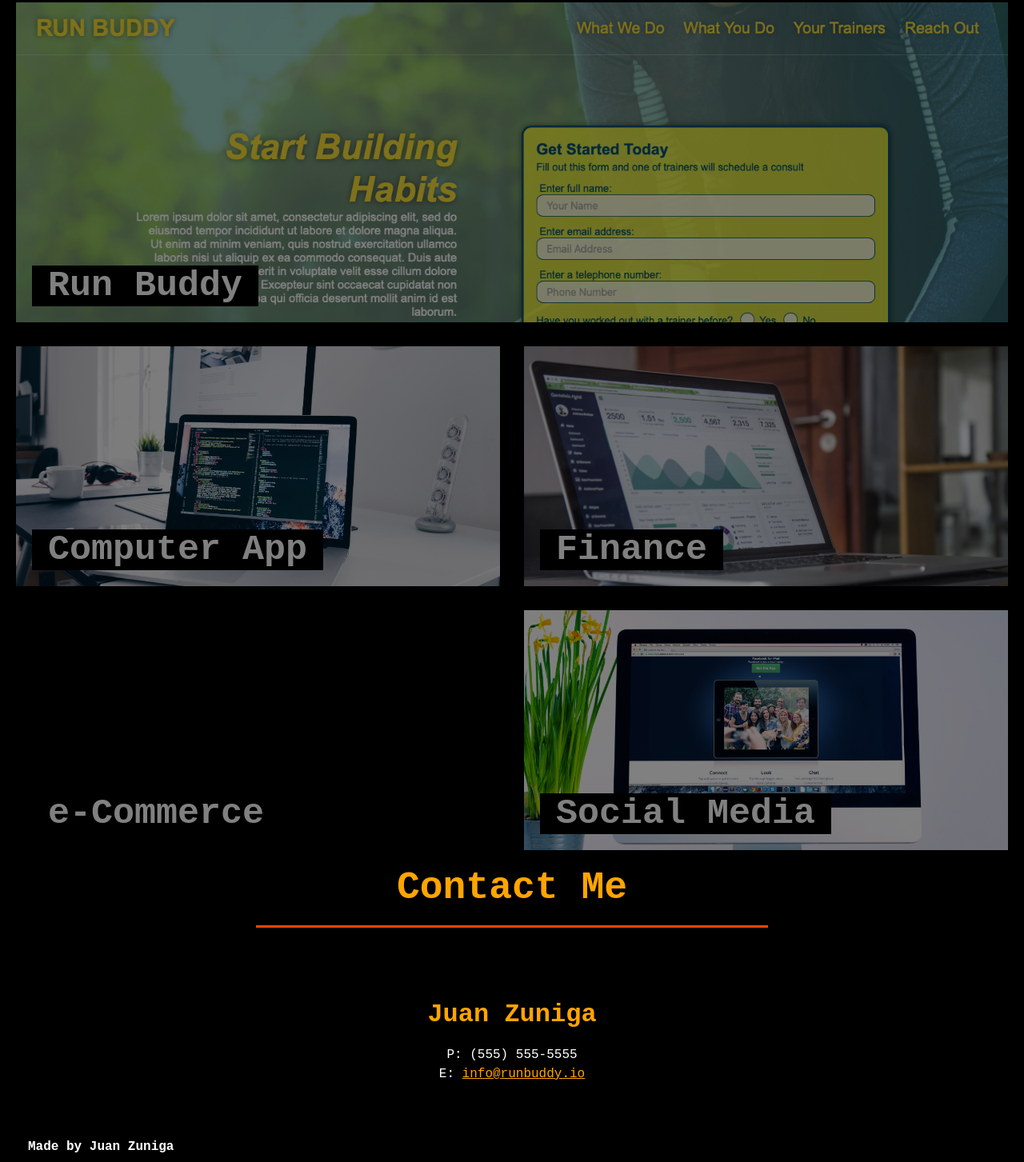
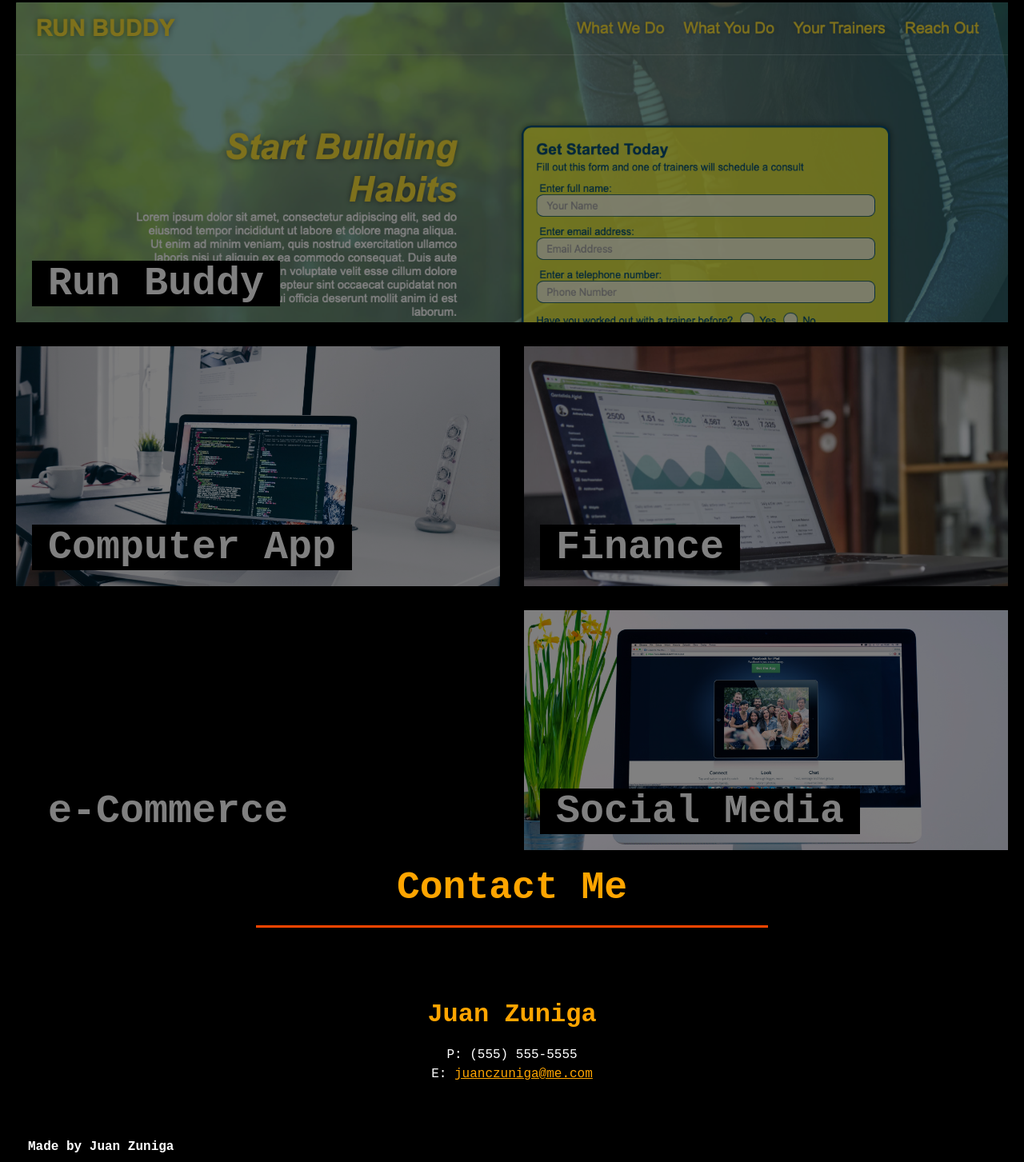
Before and after one commit to juanestuniga/professional-portfolio, a plain HTML site: page index.html in a window 1280 px wide. Shown: the part 1054-2507 px from the top of the page at 80% size. Drawn offline with Linux system fonts and the light colour scheme.

Commit message:
fixed links for my work

```diff
--- a/assets/style.css
+++ b/assets/style.css
@@ -145,6 +145,7 @@ footer h4{
 }
 
 .text{
+    font-size: 50px;
     position: absolute;
     bottom: 20px;
     left: 20px;
--- a/index.html
+++ b/index.html
@@ -44,11 +44,11 @@
 <section id="my-work">
     <h2 class="section-title secondary-border">My Work</h2>
 <div class="grid-container">
-    <div class="item1"><h2 class="text">Run Buddy </div>
-    <div class="item2"><h2 class="text">Computer App </div>
-    <div class="item3"><h2 class="text">Finance </div>
-    <div class="item4"><h2 class="text">e-Commerce </div>
-    <div class="item5"><h2 class="text">Social Media </div>
+    <a href="https://juanestuniga.github.io/run-buddy/" class="item1"><h2 class="text">Run Buddy</h2> </a>
+    <a href="https://juanestuniga.github.io/run-buddy/" class="item2"><h2 class="text">Computer App</h2></a>
+    <a href="https://juanestuniga.github.io/run-buddy/" class="item3"><h2 class="text">Finance </h2></a>
+    <a href="https://juanestuniga.github.io/run-buddy/" class="item4"><h2 class="text">e-Commerce </h2></a>
+    <a href="https://juanestuniga.github.io/run-buddy/" class="item5"><h2 class="text">Social Media </h2></a>
   </div>
 </section>
 <!--"Reach Out" Section-->
@@ -61,7 +61,7 @@
                 <h3>Juan Zuniga</h3>
                 <address>
                     P: (555) 555-5555<br/>
-                    E: <a href="mailto:info@runbuddy.io">info@runbuddy.io</a>
+                    E: <a href="mailto:juanczuniga@me.com">juanczuniga@me.com</a>
                 </address>
             </div>
     </div>
```
